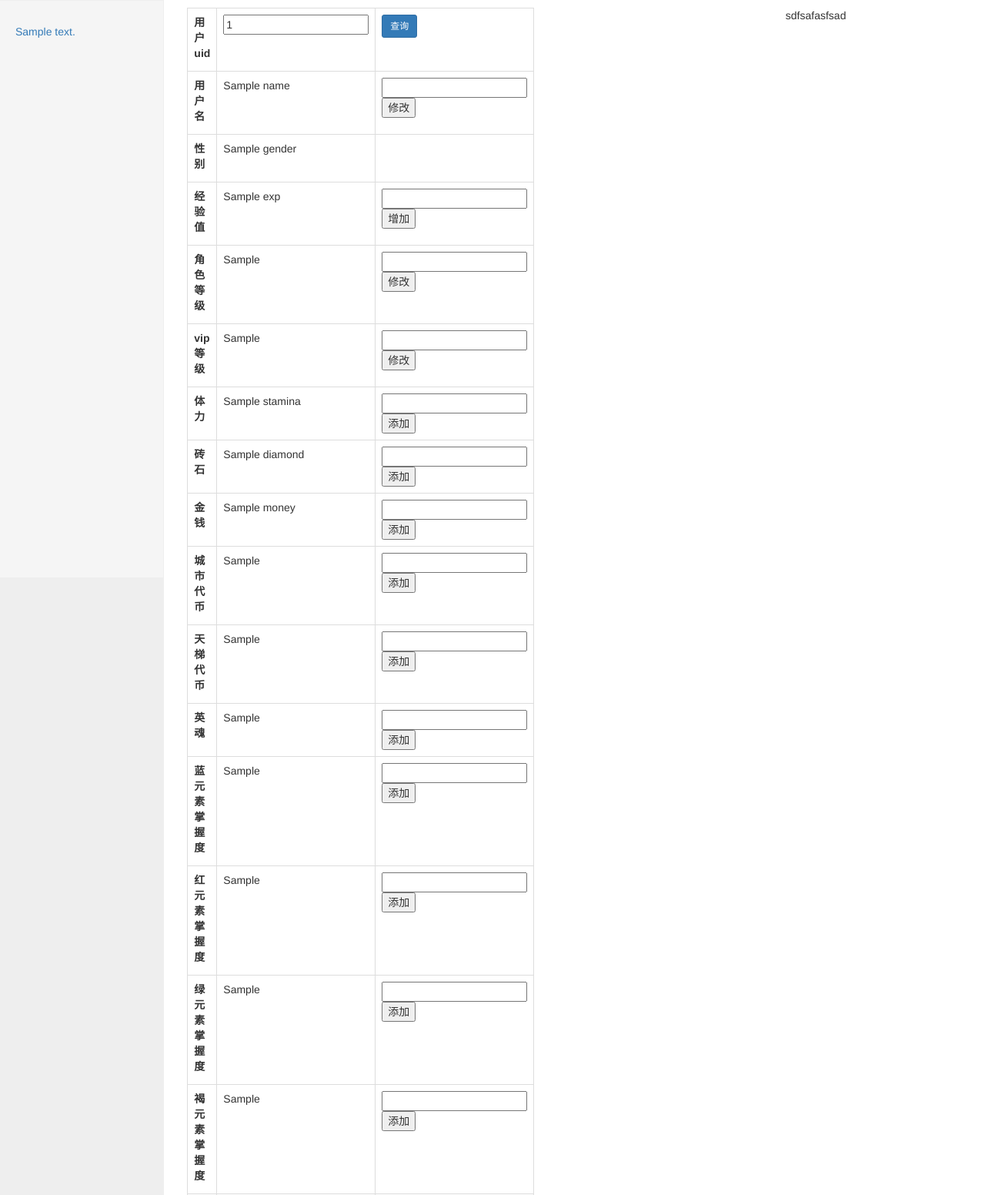
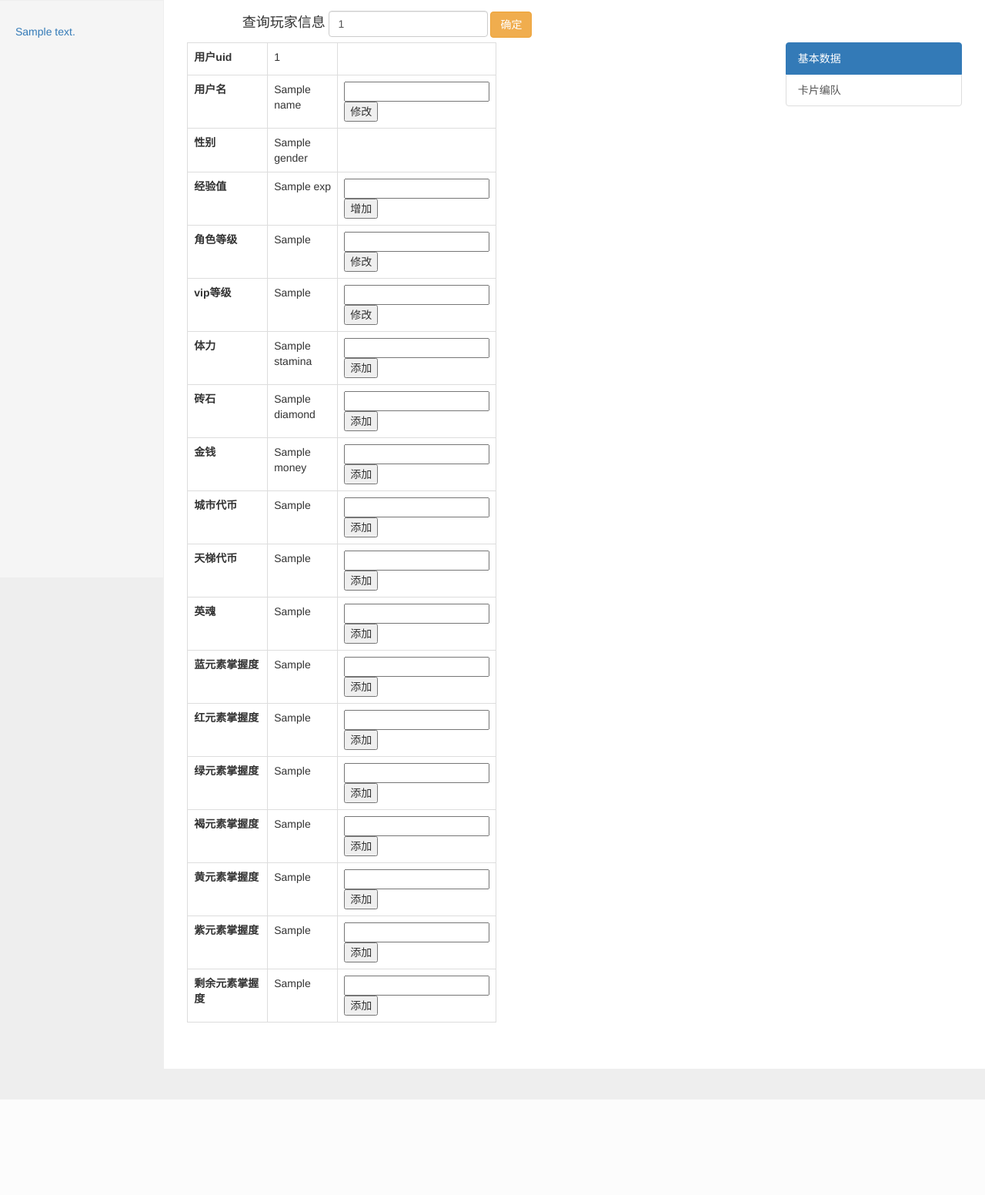
Before and after one commit to flamedancer/gems_server, a Python web app: template admin/templates/player_detail.html in a window 1280 px wide. Shown: the part 50-1602 px from the top of the page at 77% size. After the commit the page ends 1478 px from the top, so only its background shows below. Run offline with Jinja, Linux system fonts and the light colour scheme; the template is opened without the code that fills it: most values are stand-ins (such as "Sample title", 1, 10 or a date in 2020); some libraries are stand-ins or nearby versions.

Commit message:
reveve card info logic

```diff
--- a/admin/decorators.py
+++ b/admin/decorators.py
@@ -4,6 +4,7 @@ import datetime
 from bottle import request, redirect
 from admin.models.employee import Employee
 from admin.permissions import ALL_PERMISSIONS
+from libs.dbs import app
 
 
 def validate(func):
@@ -25,6 +26,8 @@ def validate(func):
         em.last_login_time = login_time
         em.put()
         result = func(*args, **kwargs)
+        # * 保存数据
+        app.pier.save()
         if isinstance(result, dict):
             em_permissions = em.permissions
             result.update(
--- a/admin/templates/player_detail.html
+++ b/admin/templates/player_detail.html
@@ -1,6 +1,14 @@
 {% extends "frame.html" %}
 {% block main %}
 <script type="text/javascript" src="/static/js/main.js"></script>
+
+<form class="form-inline">
+  <div class="form-group col-md-offset-1">
+    <label><h4>查询玩家信息</h4></label>
+    <input type="text" class="form-control" id="uid" name='uid' placeholder="" value={{uid}}>
+  </div>
+  <button type="submit" class="btn btn-warning">确定</button>
+</form>
 <div>
   {% if uid == '' %}
   <div class="alert alert-danger" role="alert">无此uid玩家!</div>
@@ -25,18 +33,20 @@
         <tr>
           <td class="col-md-4"><label>用户uid</label></td>
           <form>
-          <td class="col-md-3"><input type="text" id="uid" name="uid" value="{{uid}}"></td>
-          <td class="col-md-5"><button class="btn btn-primary btn-sm" type="submit">查询</button></td>
+          <td class="col-md-3">{{uid}}</td>
+          <td class="col-md-5"></td>
           </form>
         </tr>
         <tr>
           <td class="col-md-4"><label>用户名</label></td>
-          <td class="col-md-3" id="uname">{{name}}</td>
+          <td class="col-md-3" >{{name}}</td>
           <td class="col-md-5"><input type="text" id="newname"><button onclick="modify_user('{{can_modify}}','uname','newname')">修改</button></td>
         </tr>
         <tr>
           <td class="col-md-4"><label>性别</label></td>
           <td class="col-md-3">{{gender}}</td>
+          <td class="col-md-5"></td>
+          </form>
         </tr>
         <tr>
           <td class="col-md-4"><label>经验值</label></td>
@@ -121,8 +131,11 @@
       </table>
     </div>
     <div class="col-md-3 col-md-offset-4">
-           sdfsafasfsad
-    </div>
+      <div class="list-group">
+        <a href="/admin/player_detail?uid={{uid}}" class="list-group-item active">
+           基本数据
+        </a>
+        <a href="/admin/player_detail?uid={{uid}}&category=cards" class="list-group-item">卡片编队</a>
   </div>
 </div>
 
--- a/admin/views/player_detail.py
+++ b/admin/views/player_detail.py
@@ -34,6 +34,8 @@ def can_modify():
 @route('/admin/modify_player', method="POST")
 @validate
 def modify_player():
+    if not can_modify():
+        raise
     player_uid = request.forms.get('uid')
     ubase = UserBase.get(player_uid)
     if not ubase:
--- a/common/game_config.py
+++ b/common/game_config.py
@@ -37,7 +37,7 @@ CONFIG_TITLES = [
 
 
 NEED_SYNC_CONFIGS = [
-    # 'card_config',
+    'card_config',
     'skill_config',
 ]
 
--- a/common/preaction.py
+++ b/common/preaction.py
@@ -65,7 +65,7 @@ def prelogic(func):
         result['update_userInfo'] = modified_user_data()
         result['uid'] = request.user.uid
         result['timestamp'] = time.time()
-        save_pier()
+        app.pier.save()
         return result
     return wrap_func
 
@@ -87,10 +87,6 @@ def pier_clear():
     app.pier.clear()
 
 
-def save_pier():
-    app.pier.save()
-
-
 def modified_user_data():
     Umodified = request.user.user_modified
     modified_data = Umodified.modified
--- a/static/js/main.js
+++ b/static/js/main.js
@@ -107,7 +107,6 @@ function save_config(config_name) {
 }
 
 function modify_user(can_modify, type, key) {
-    alert(can_modify);
     if (can_modify != 'True') {
         alert("只有管理员可以修改玩家数据！");
         return;
```
Also changed, not shown: logics/login.py (+18 -19 lines).
